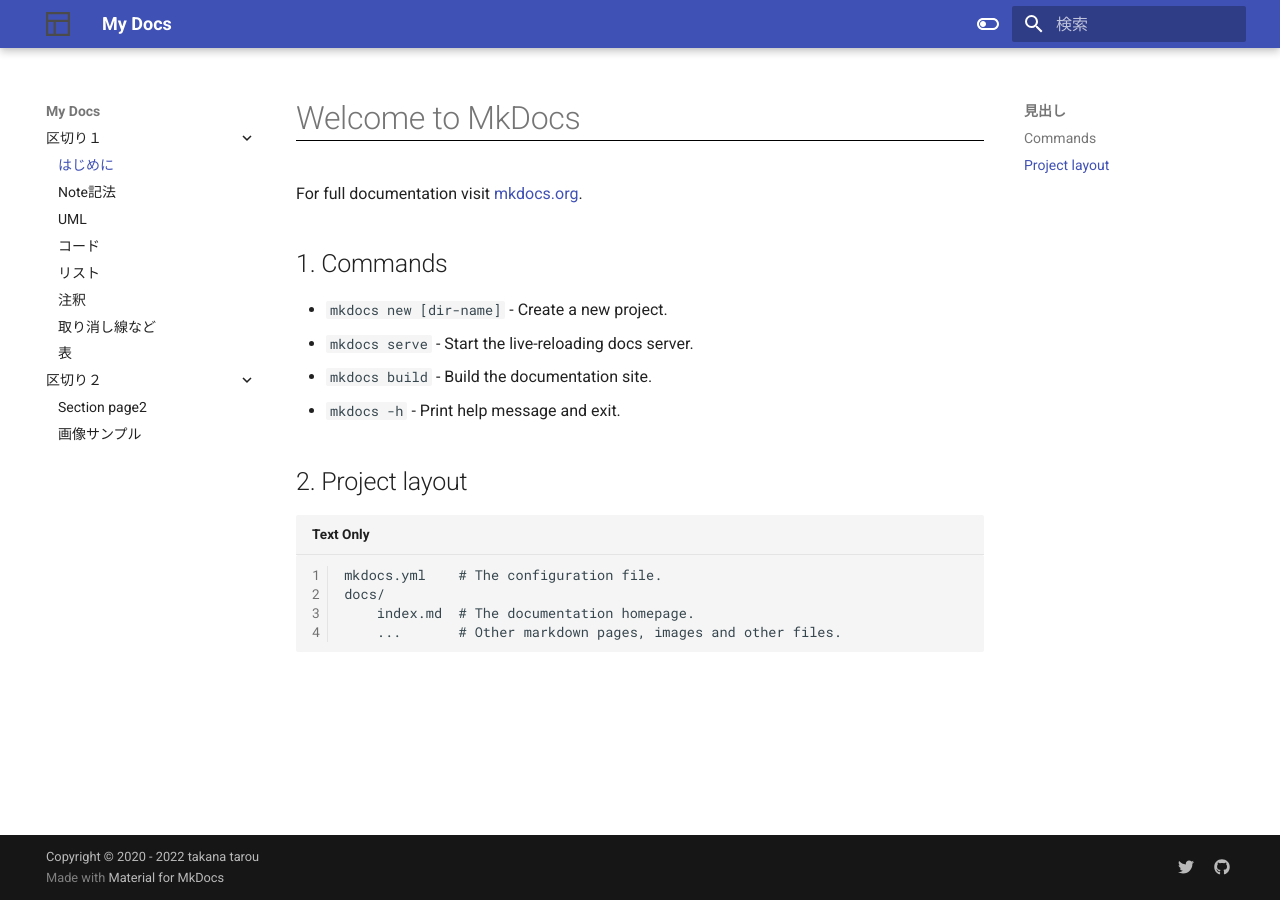
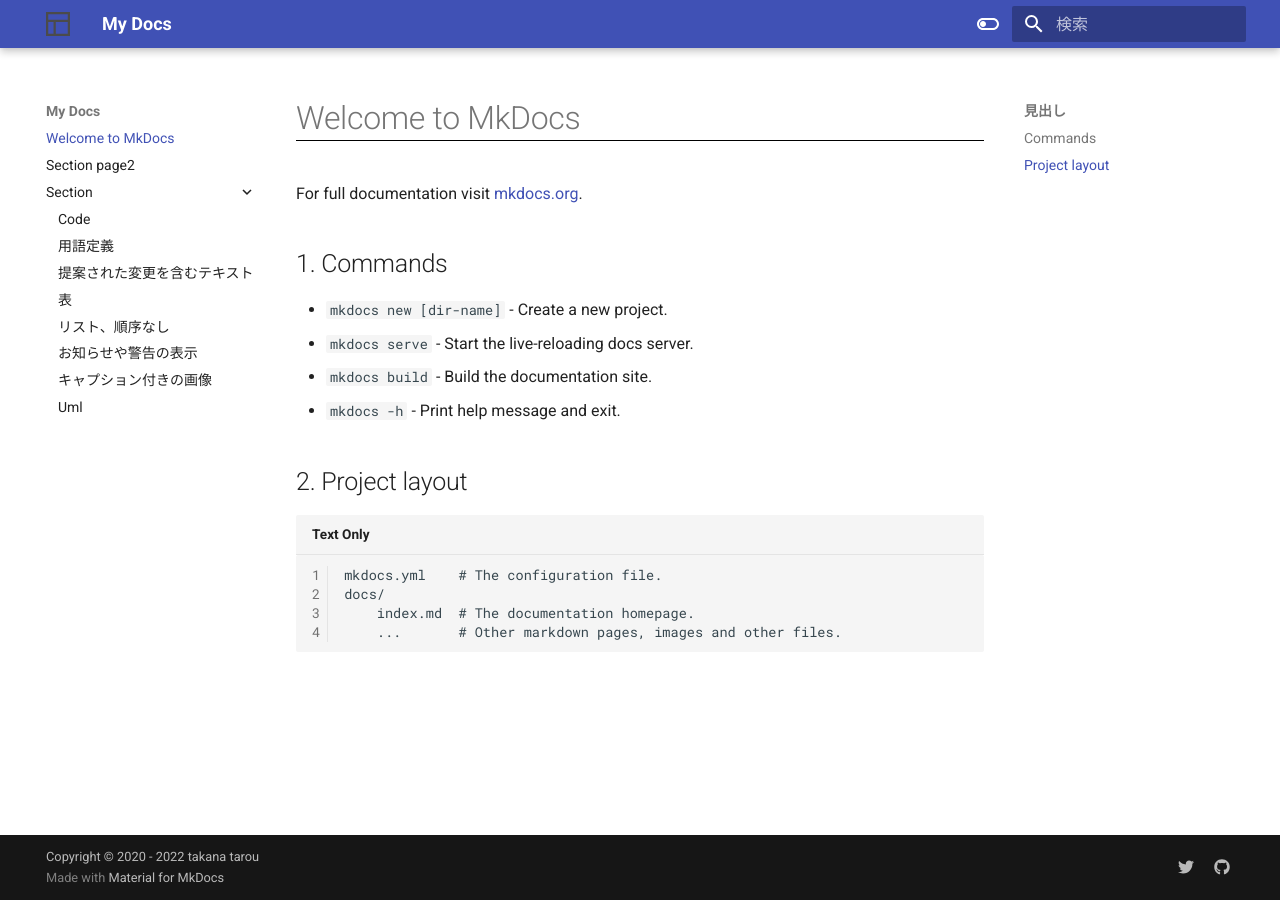
Before and after one commit to ryohei-takasugi/mkdocs-sample, an MkDocs documentation site: the page built from docs/docs/index.md, in a window 1280 px wide. Built offline with MkDocs 1.6.1 and Material for MkDocs 9.7.7, drawn with Linux system fonts in a browser that asks for light colours; some of the changed lines change nothing that is shown.

Commit message:
[fix] Fixed auto navigation generation plugin

```diff
--- a/docs/mkdocs.yml
+++ b/docs/mkdocs.yml
@@ -45,7 +45,7 @@
       separator: '[\s\-\.]'
       # 各ページのタイトル、セクション見出し、および全文にインデックスを付けます。
       indexing: 'full'
-  # 自動目次生成機能
+  # 名称の変更機能
   - awesome-pages:
       # ディレクトリのページを構成するために使用されるファイルの名前。デフォルトは.pages
       filename: .pages
@@ -53,6 +53,9 @@
       collapse_single_pages: true
       # 次の場合、警告ではなくエラーを発生させます。arrangeエントリが見つかりません。navエントリが見つかりません。デフォルトはtrue
       strict: true
+  # 自動目次生成機能
+  - literate-nav:
+      nav_file: SUMMARY.md
 # [拡張機能]
 markdown_extensions:
     # 目次の自動生成する
@@ -145,20 +148,6 @@
       name: ryohei_takasugi on Github
 # [フッター] 著作権表示
 copyright: Copyright &copy; 2020 - 2022 takana tarou
-# [ページナビゲーション]
-nav:
-  - 区切り１:
-    - はじめに: index.md
-    - Note記法: section/page-1.md
-    - UML: section/uml.md
-    - コード: section/code.md
-    - リスト: section/list.md
-    - 注釈: section/footnotes.md
-    - 取り消し線など: section/formatting.md
-    - 表: section/grid.md
-  - 区切り２:
-    - section_page2.md
-    - 画像サンプル: section/section2-1.md
 # ローカル環境で表示する場合はfalse、Webサーバー経由ならTrue
 use_directory_urls: false
 # 公開するページのPort番号を指定
```
Also changed, not shown: 1 other file.
